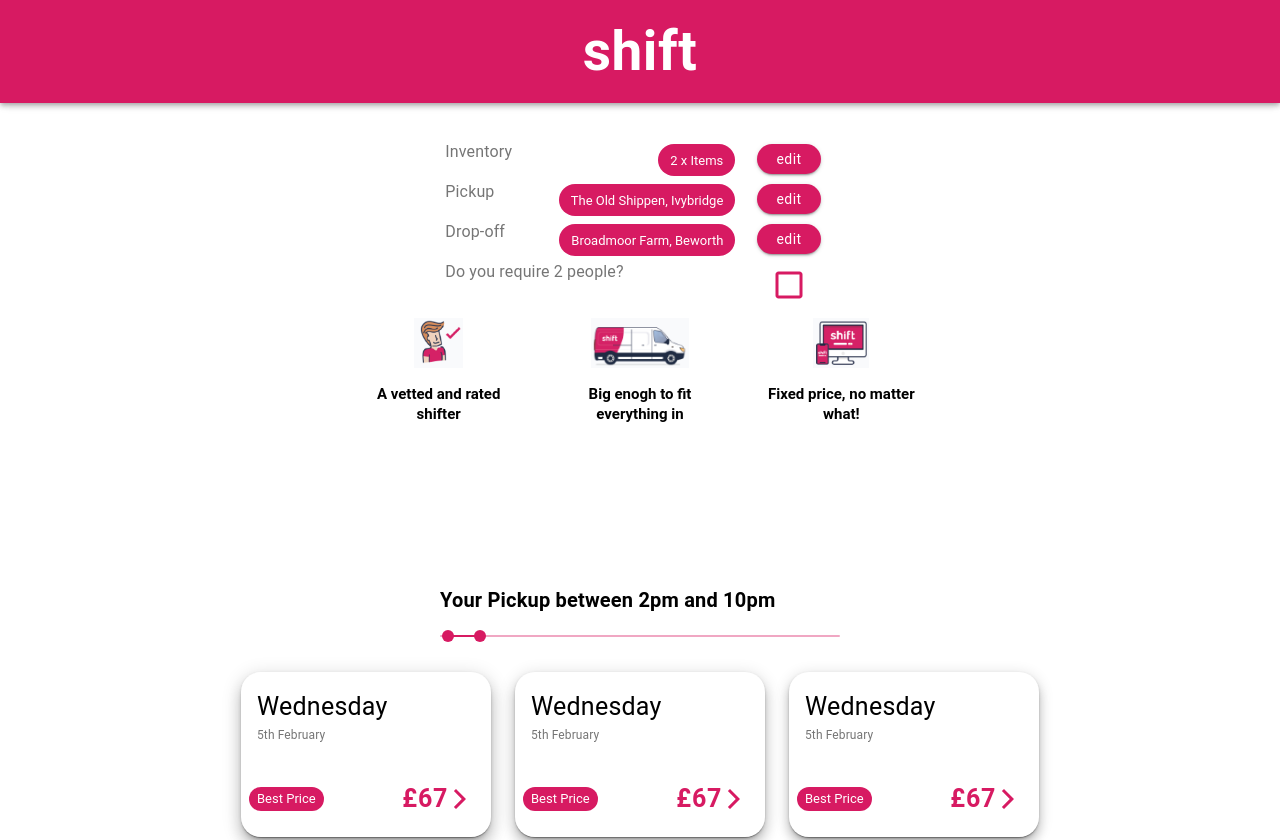
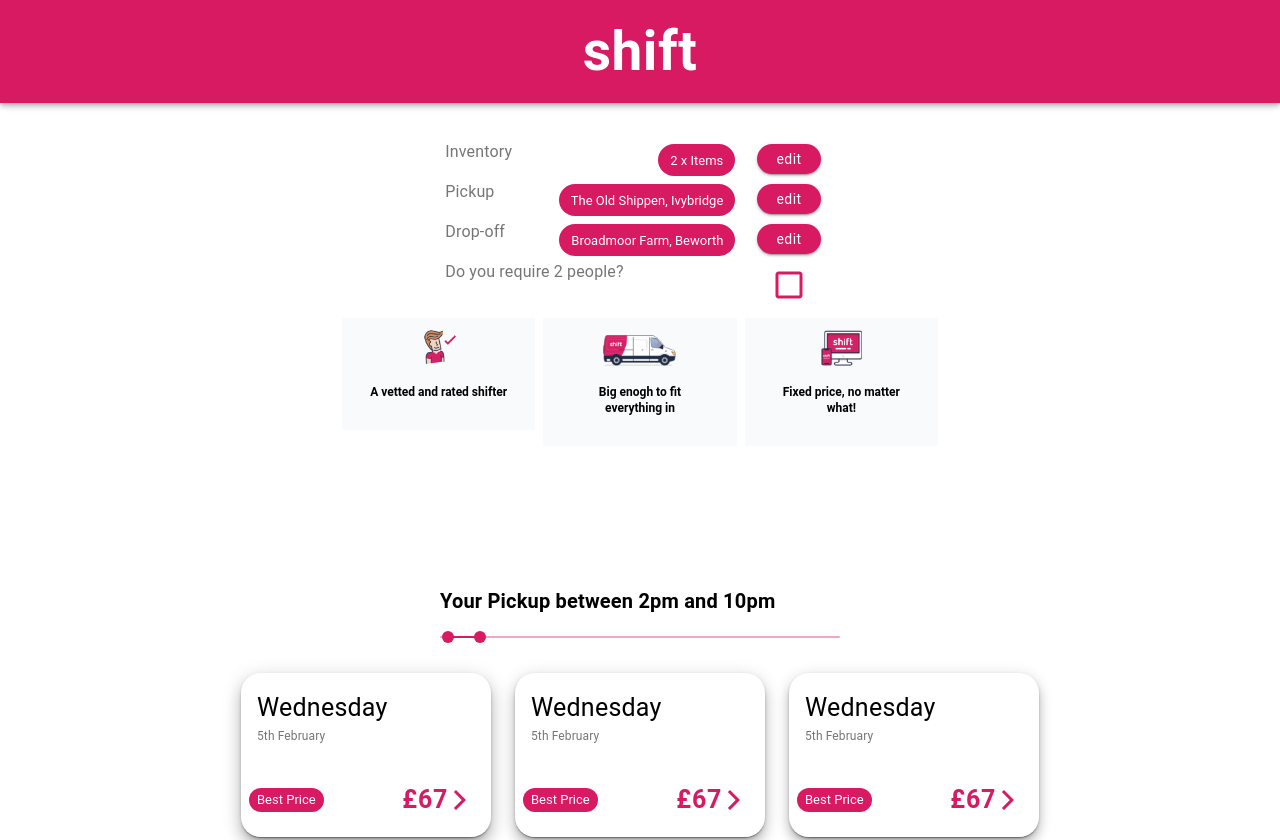
Before and after one commit to ckcnair/shift, a React (Create React App) app: page / in a window 1280 px wide. Shown: the top 840 px of the page. Built offline with nearby package versions, Linux system fonts and the light colour scheme.

Commit message:
new class added for background color and padding, modified the width and font sizes for better look

```diff
--- a/src/components/FeatureCard.js
+++ b/src/components/FeatureCard.js
@@ -12,23 +12,28 @@
     maxWidth: 100,
     backgroundColor: "#f9fafc",
     objectFit: "none",
-    width: "20%",
+    width: "12%",
   },
   title: {
-    fontSize: 15,
+    fontSize: 12,
     textAlign: "center",
     fontWeight: "bold",
     color: "#000",
   },
   media: {
-    height: 50,
+    height: 40,
     objectFit: "scale-down",
+  },
+  carddiv: {
+    backgroundColor: "#f9fafc",
+    padding: "10px",
   },
 });
 
 export default function FeatureCard({ image, title }) {
   const classes = useStyles();
   return (
+    <div className={classes.carddiv}>
       <Card className={classes.root}>
         <CardActionArea>
           <CardMedia
@@ -51,5 +56,6 @@
           </CardContent>
         </CardActionArea>
       </Card>
+    </div>
   );
 }
```
Lines whose indentation alone changed are shown as unchanged.
